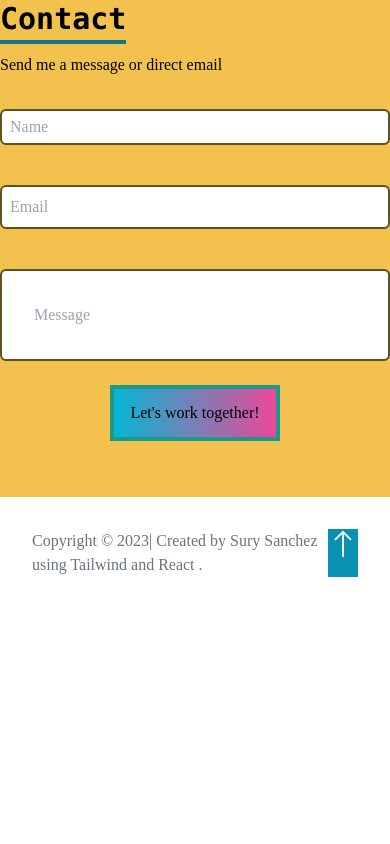
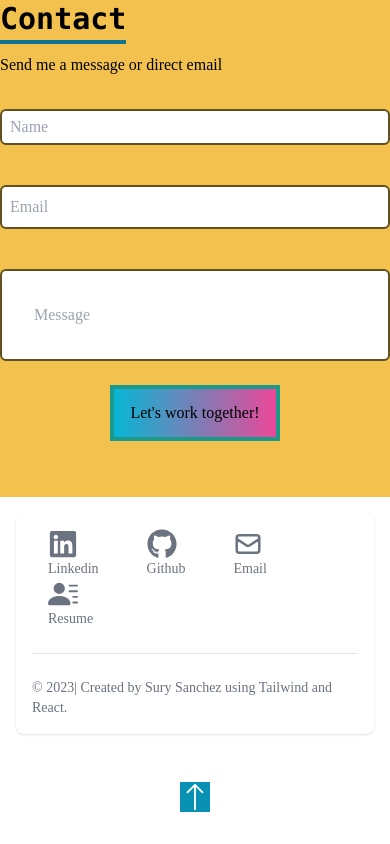
Before and after one commit to surysanchez/surysanchezportfolio, a React (Create React App) app: page / in a window 390 px wide. Shown: the part 4043-4887 px from the top of the page. Before the commit the page ends 4652 px from the top, so only its background shows below. Built offline with nearby package versions, Linux system fonts and the light colour scheme.

Commit message:
update footer

```diff
--- a/src/components/About.jsx
+++ b/src/components/About.jsx
@@ -15,7 +15,7 @@ export default function About() {
         </div>
         <div className="max-w-[1000px] w-full px-4 grid sm:grid-cols-2 gap-8  mb-24 ">
           <div className="sm:text-right text-3xl font-semibold text-[#605022]">
-            <p className=" md:mt-26  justify-center border-r-4  border-4 border-[#F2C14E] border-spacing-2 py-6 px-6">
+            <p className=" md:mt-26 justify-center border-r-4  border-4 border-[#F2C14E] border-spacing-2 py-6 px-6">
               {" "}
               Hi. Please call me Sury , nice to meet you. <br /> Glad you are
               here!{" "}
@@ -26,7 +26,7 @@ export default function About() {
               maxHeight={200}
               className="sm:text-sm font-bold md:text-xl text-[#705022]"
             > */}
-            <p className="sm:text-sm font-bold md:text-[17px] text-[#705022]">
+            <p className="sm:text-sm font-bold md:text-[17px] text-[#705022] lg:text-lg">
               I'm based on Miami , FL. With a backgound in real estate for the
               past two years , awarded me with great communication skills help
               me better understand people's needs and problem-solving mindset as
--- a/src/components/Footer.jsx
+++ b/src/components/Footer.jsx
@@ -1,20 +1,96 @@
 import React from "react";
 import { Link } from "react-scroll";
 import { BsArrowUp } from "react-icons/bs";
+import {
+  FaBars,
+  FaTimes,
+  FaGithub,
+  FaLinkedin,
+  FaDownload,
+} from "react-icons/fa";
+import { HiOutlineMail } from "react-icons/hi";
+import { BsFillPersonLinesFill } from "react-icons/bs";
+import Resume from "../assets/SurelySanchezSoftware Developer-Corriculum.pdf";
+import Logo from "../assets/logo.png";
 
 export default function Footer() {
   return (
+    <>
+      <footer class="bg-white rounded-lg shadow dark:bg-gray-900 m-4">
+        <div class="w-full max-w-screen-xl mx-auto p-4 md:py-8 md:justify-center sm:justify-center align-center">
+          <div class="sm:flex sm:items-center sm:justify-center align-center ">
+            <ul class="flex flex-wrap items-center mb-6 text-sm font-medium text-gray-500  dark:text-gray-400">
+              <li>
+                <a
+                  class="mr-4 hover:underline md:mr-6"
+                  href="https://www.linkedin.com/in/sury-sanchez-software-engineer/"
+                  target="_blank"
+                  rel="noopener noreferrer"
+                >
+                  <FaLinkedin size={30} /> Linkedin
+                </a>
+              </li>
+              <li>
+                <a
+                  class="mr-4 hover:underline md:mr-6"
+                  href="https://github.com/surysanchez"
+                  target="_blank"
+                  rel="noopener noreferrer"
+                >
+                  <FaGithub size={30} /> Github
+                </a>
+              </li>
+              <li>
+                <a
+                  class="mr-4 hover:underline md:mr-6"
+                  href="mailto:surelysanchez10@gmail.com"
+                  target="_blank"
+                  rel="noopener noreferrer"
+                >
+                  <HiOutlineMail size={30} /> Email
+                </a>
+              </li>
+              <li>
+                <a
+                  class="mr-4 hover:underline md:mr-6"
+                  href="https://docs.google.com/document/d/1XXkmsW0nhj8ta_VvYLvV7VspRWIQdrvGIxUJKRmC1Uw/edit?usp=sharing"
+                  target="_blank"
+                  rel="noopener noreferrer"
+                  alt=""
+                >
+                  <BsFillPersonLinesFill size={30} /> Resume
+                </a>
+              </li>
+              {/* <li>
+                <a
+                  class="mr-4 hover:underline md:mr-6"
+                  // href="./assets/SurelySanchezSoftware Developer-Corriculum.pdf"
+                  href={Resume}
+                  download
+                  target="_blank"
+                  rel="noopener noreferrer"
+                  alt=""
+                >
+                  <FaDownload size={30} /> Download Resume
+                </a>
+              </li> */}
+            </ul>
+          </div>
+          <hr class="my-6 border-gray-200 sm:mx-auto dark:border-gray-700 lg:my-8" />
+          <span class=" flex justify-evenly align-center text-sm text-gray-500 sm:text-center dark:text-gray-400">
+            <p>
+              &copy; 2023| Created by Sury Sanchez using Tailwind and React.
+            </p>
+          </span>
+        </div>
+      </footer>
       <div className="flex justify-evenly align-center text-gray-500 p-8 b  ">
-      <p>
-        Copyright &copy; 2023| Created by Sury Sanchez using Tailwind and React
-        .
-      </p>
-
         <button className="flex bg-cyan-600 text-white hover:bg-pink-500  ">
           <Link to="home" smooth={true} duration={500}>
             <BsArrowUp size={30} />{" "}
           </Link>
         </button>
       </div>
+    </>
   );
 }
--- a/src/components/Home.jsx
+++ b/src/components/Home.jsx
@@ -26,7 +26,7 @@ export default function Home() {
         </h3>
         <div>
           <button className="text-lg group font-mono text-[#605022] max-w-[700px] border-4 border-cyan-600 px-4 py-3 my-3 flex items-center hover:bg-[#F2C14E] hover:border-[#F2C14E] ">
-            <Link to="experience" smooth={true} duration={500}>
+            <Link to="work" smooth={true} duration={500}>
               View my Work
             </Link>
             <span className="group-hover:rotate-90 duration-300">
--- a/src/components/Navbar.jsx
+++ b/src/components/Navbar.jsx
@@ -4,7 +4,6 @@ import {
   FaTimes,
   FaGithub,
   FaLinkedin,
-  FaMailchimp,
   FaDownload,
 } from "react-icons/fa";
 import { HiOutlineMail } from "react-icons/hi";
```
Lines whose indentation alone changed are shown as unchanged.
